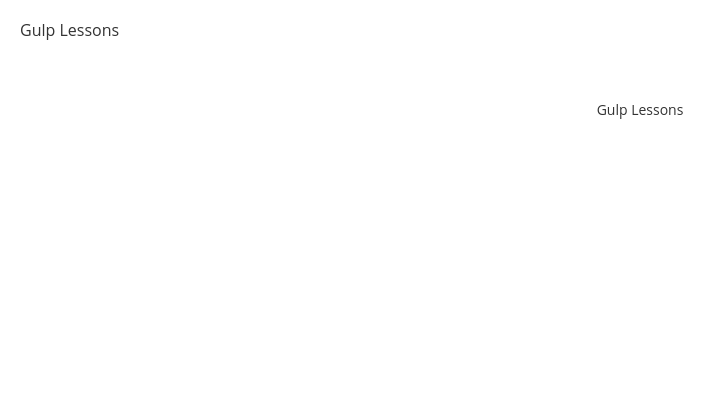
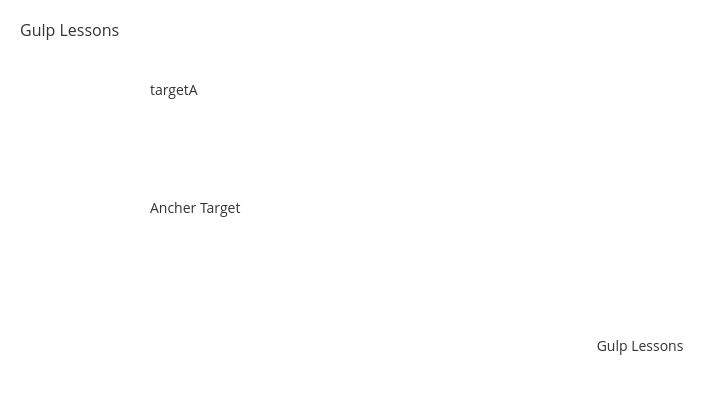
Before and after one commit to ry009/gulp-test, a plain HTML site: page index.html in a window 1280 px wide. Shown: the top 394 px of the page, without its empty margins (0-725 px from the left). Drawn offline with nearby package versions, Linux system fonts and the light colour scheme; no server answers.

Commit message:
no message

```diff
--- a/assets/css/style.css
+++ b/assets/css/style.css
@@ -128,4 +128,8 @@ footer {
     display: inline-block;
     width: 100%; }
 
+.jsScroll {
+  transition: all 0.5s;
+  cursor: pointer; }
+
 /*# sourceMappingURL=style.css.map */
--- a/assets/js/main.js
+++ b/assets/js/main.js
@@ -124,7 +124,6 @@ function scrollToAnimation(x, y, targetX, targetY, scrollSpeed, direction) {
   var scrollTimer = setTimeout(function () {
     scrollToAnimation(x, scTop, targetX, targetY, scrollSpeed, direction);
   }, scrollSpeed);
-  console.log(targetY);
 
   if (direction === 'up') {
     if (y > targetY) {
--- a/index.html
+++ b/index.html
@@ -15,7 +15,9 @@
 		<h1>Gulp Lessons</h1>
 	</header>
 	<main>
+		<div class="jsScroll" data-scroll="targetA">targetA</div>
 		<ul class="jsonUl"></ul>
+		<p id="targetA" style="padding: 100px 0;">Ancher Target</p>
 		<div class="pageTop jsScroll" data-scroll="up">pageTop</div>
 
 	</main>
```
Also changed, not shown: 2 other files.
